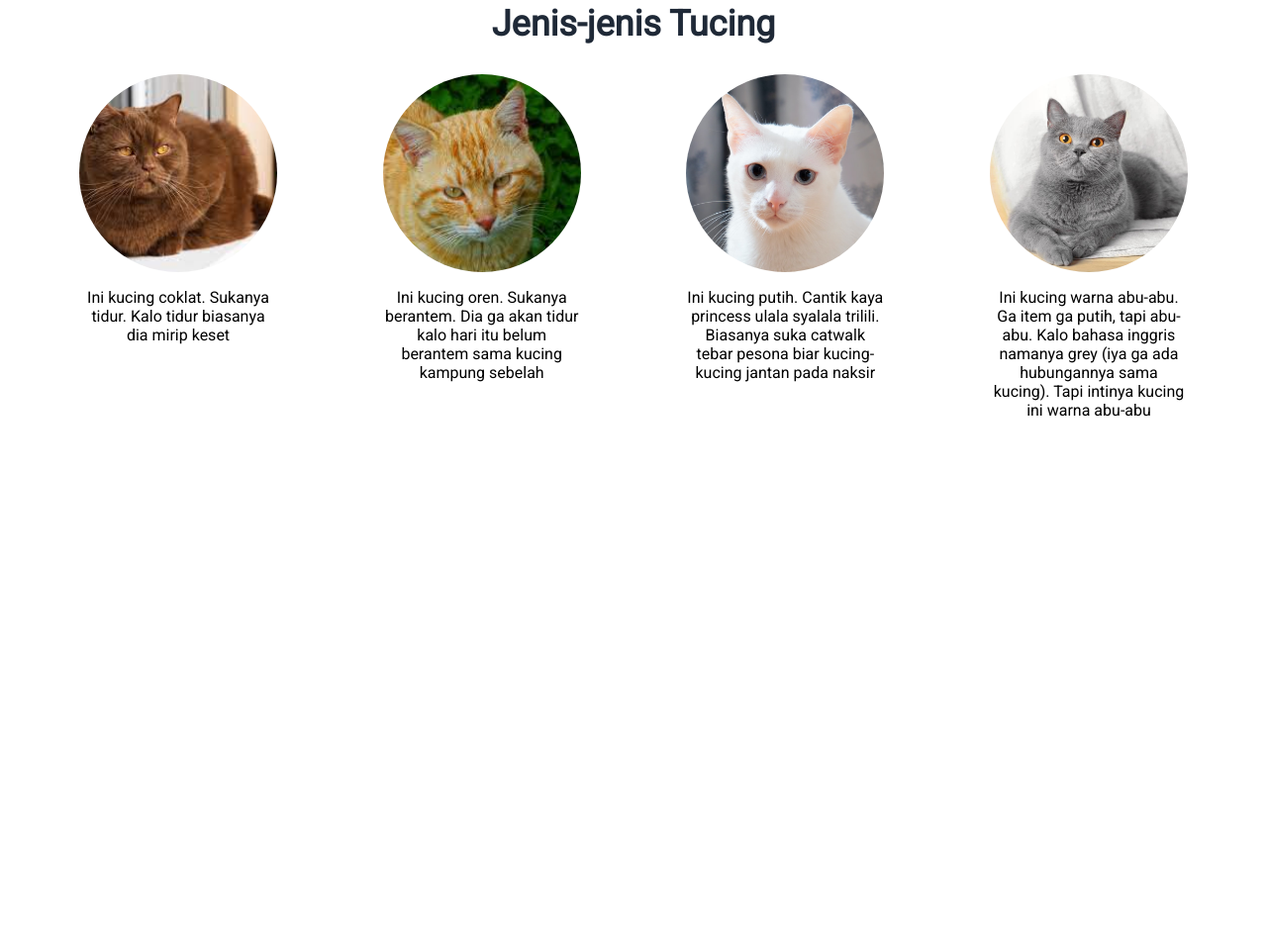
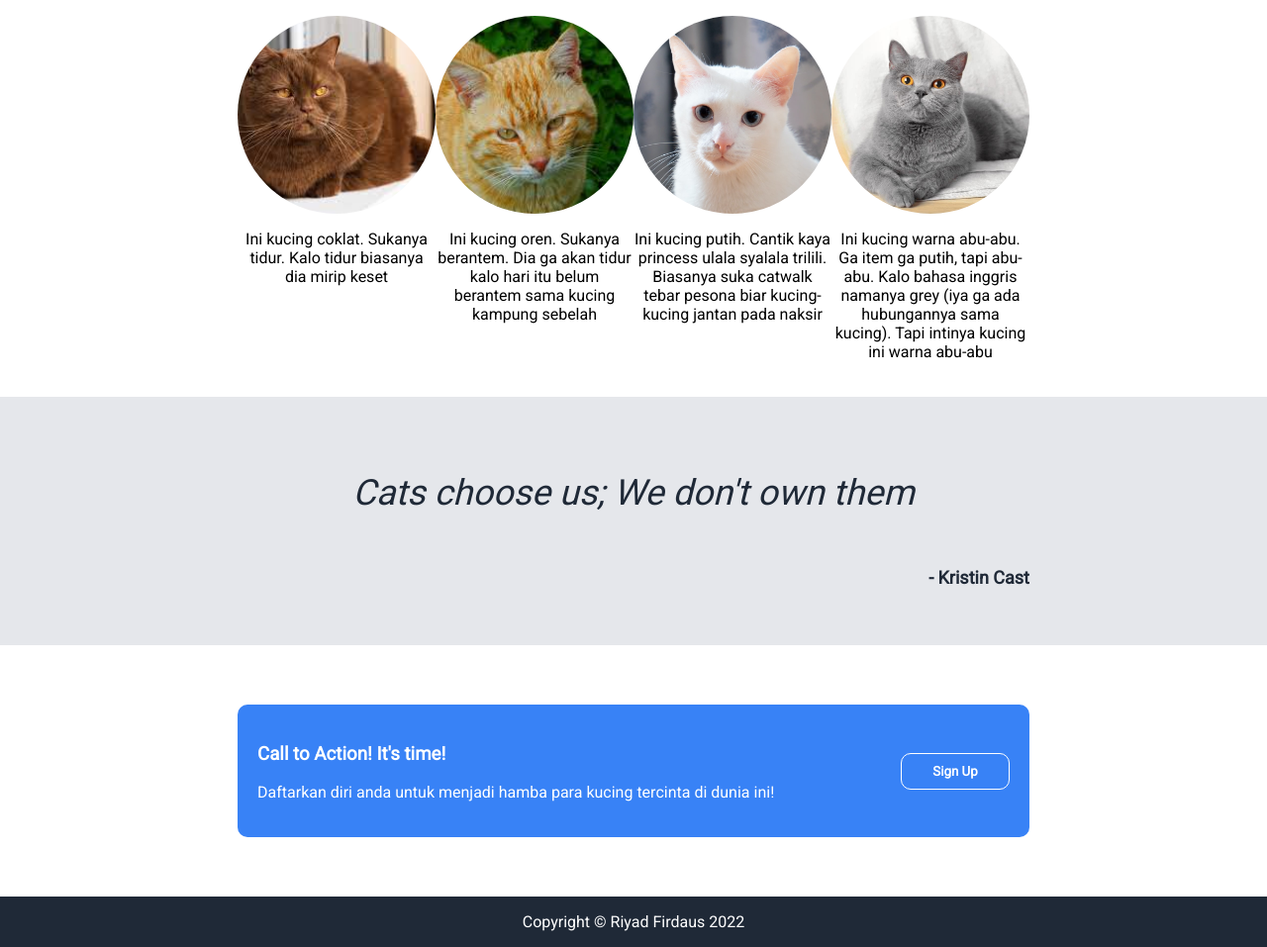
Before and after one commit to riyadfirdaus/odin-landingpage, a plain HTML site: page index.html in a window 1280 px wide. Shown: the part 570-1527 px from the top of the page at 99% size. Before the commit the page ends 1070 px from the top, so only its background shows below. Drawn offline with Linux system fonts and the light colour scheme.

Commit message:
Finish all the section

```diff
--- a/index.html
+++ b/index.html
@@ -10,7 +10,7 @@
         <header class="navbar">
             <div class="left-container">
                 <div class="header-logo">
-                    Website Riri
+                    Cat's Supremacy
                 </div>
             </div>
             <div class="right-container">
@@ -25,11 +25,9 @@
             <div class="hero-main">
                 <h1>Hello World!</h1>
                 <p>
-                    Ini website latihan ya gaes
-                    <br>
-                    Bikinnya malem-malem, ditemenin pigy my future wife ehe. Dianya mah asik main yoyiy tapi gatau tuh menang apa ngga
+                    Kucing merupakan hewan paling lucu sedunia. Akan tetapi mereka memiliki rencana yang sangat jahat yaitu menaklukan dunia. Daftarkan diri anda untuk menjadi hamba kucing-kucing ini!
                 </p>
-                <button type="button">Sign Up</button>
+                <button class="button" type="button">Sign Up</button>
             </div>
             <div class="hero-media">
                 <img src="./images/cat.jpg" alt="cat">
@@ -57,7 +55,22 @@
             </div>
         </section>
         <section class="quote">
-
+            <p>Cats choose us; We don't own them</p>
+            <p class="quoter">- Kristin Cast</p>
         </section>
+        <section class="container">
+            <div class="banner">
+                <div class="banner-text">
+                    <h3>Call to Action! It's time!</h3>
+                    <p>Daftarkan diri anda untuk menjadi hamba para kucing tercinta di dunia ini!</p>
+                </div>
+                <div>
+                    <button class="button" type="button">Sign Up</button>
+                </div>
+            </div>
+        </section>
+        <footer>
+            <p>Copyright &copy; Riyad Firdaus 2022</p>
+        </footer>
     </body>
 </html>
--- a/styles/style.css
+++ b/styles/style.css
@@ -1,18 +1,28 @@
 *{
-    font-family: 'Roboto','Times New Roman', serif;
-    border:#c52722;
-
+    font-family: 'Roboto','Times New Roman', 'serif';
 }
 html, body {
     margin: 0;
     padding: 0;
+}
+
+.button{
+    transition-duration: 0.4s;
+}
+.button:hover{
+    color:#3882f6;
+    background-color: white;
+}
+
+section{
+    padding: 20px 240px;
 }
 body{
     display: flex;
     flex-direction: column;
 }
 .navbar{
-    padding:0px 80px;
+    padding:0px 240px;
     display:flex;
     flex-flow: row wrap;
     align-items: center;
@@ -39,28 +49,33 @@ ul {
 }
 
 .hero{
-    padding:20px 80px 40px;
+    padding-bottom: 40px;
     display: flex;
     align-items: center;
-    justify-content: space-between;
     flex:auto;
     background-color: #1F2937;
 }
+
+.hero-media{
+    justify-content: flex-end;
+    flex-shrink: 1;
+}
+
+.hero-media img{
+    width: 100%; height: auto;
+}
 .hero-main{
     display: flex;
+    flex: 1;
     flex-flow: column wrap;
     justify-content: space-between;
-    text-align: left;
+    text-align:justify;
     flex-basis: 300px;
     margin-right: 50px;
 }
 .hero p{
     font-size:18px;
-    color:#e5e7eb;
-}
-
-.hero-media img{
-    max-width: 100%;
+    color: #e5e7eb;
 }
 
 .hero button{
@@ -89,7 +104,6 @@ h1{
     flex-direction: column;
     justify-content: flex-start;
     align-items: center;
-    padding: 20px 80px;
 }
 .info header{
     text-align: center;
@@ -122,7 +136,61 @@ h1{
 
 .quote{
     display: flex;
-    flex-flow:column;
+    flex-flow: column;
     justify-content: center;
-    padding: 20px 80px;
+    padding: 40px 240px;
+    background-color: #e5e7eb;
+    flex: auto;
 }
+
+.quote p{
+    text-align: center;
+    font-size: 36px;
+    font-weight: 100;
+    font-style: italic;
+    color:#1F2937;
+    flex: auto;
+    flex-wrap: wrap;
+}
+.quote .quoter{
+    font-size: large;
+    text-align: right;
+    font-weight: bold;
+    font-style: normal;
+}
+
+.container{
+    padding: 60px 240px;
+}
+.banner{
+    color:white;
+    display:flex;
+    justify-content: space-between;
+    align-items: center;
+    background: #3882f6;
+    flex:auto;
+    border-radius: 10px;
+    padding: 20px 20px;
+}
+
+.banner button{
+    display: block;
+    text-align: center;
+    width: 110px;
+    border: white 1px solid;
+    border-radius: 10px;
+    padding: 10px;
+    color: #fff;
+    background-color: transparent;
+    font-family: 'Roboto', arial;
+    text-decoration: none;
+    font-weight: bold;
+}
+
+
+
+footer{
+    background-color: #1F2937;
+    color: #fff;
+    text-align: center;
+}
```
